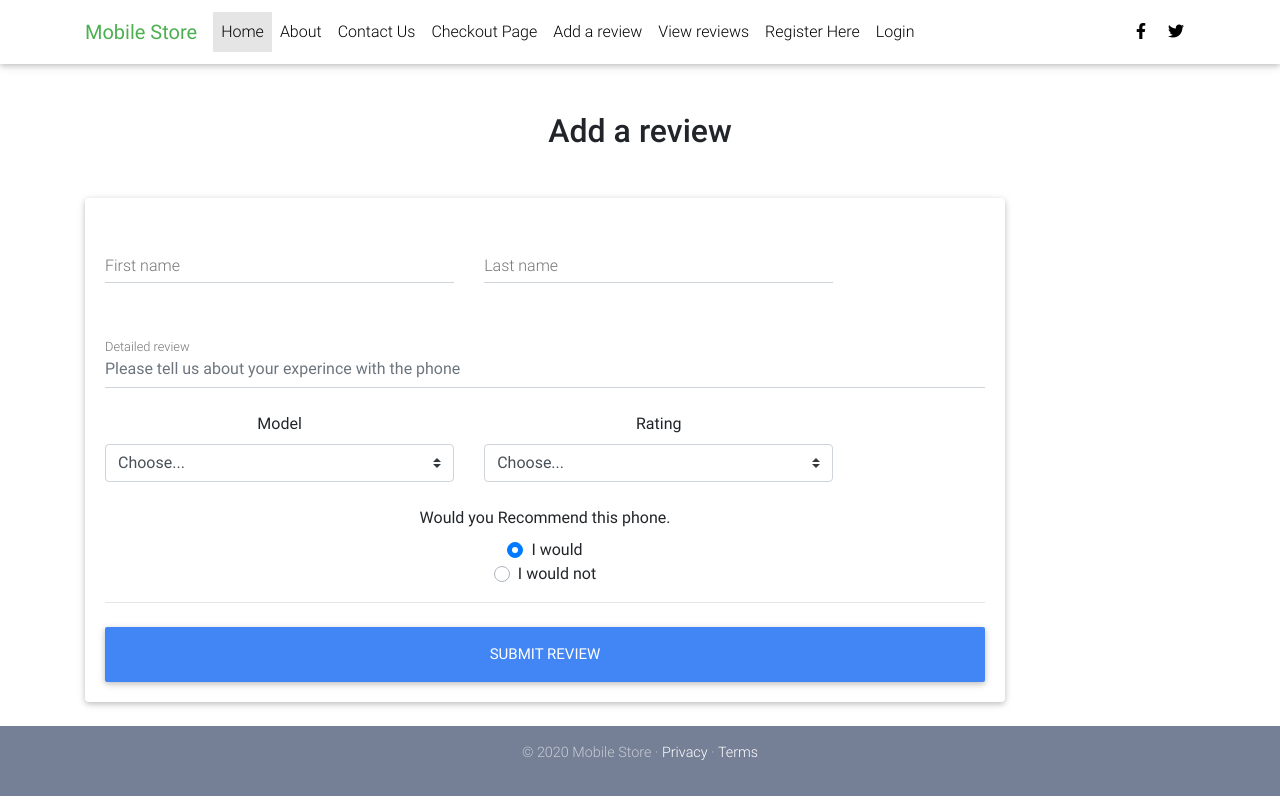
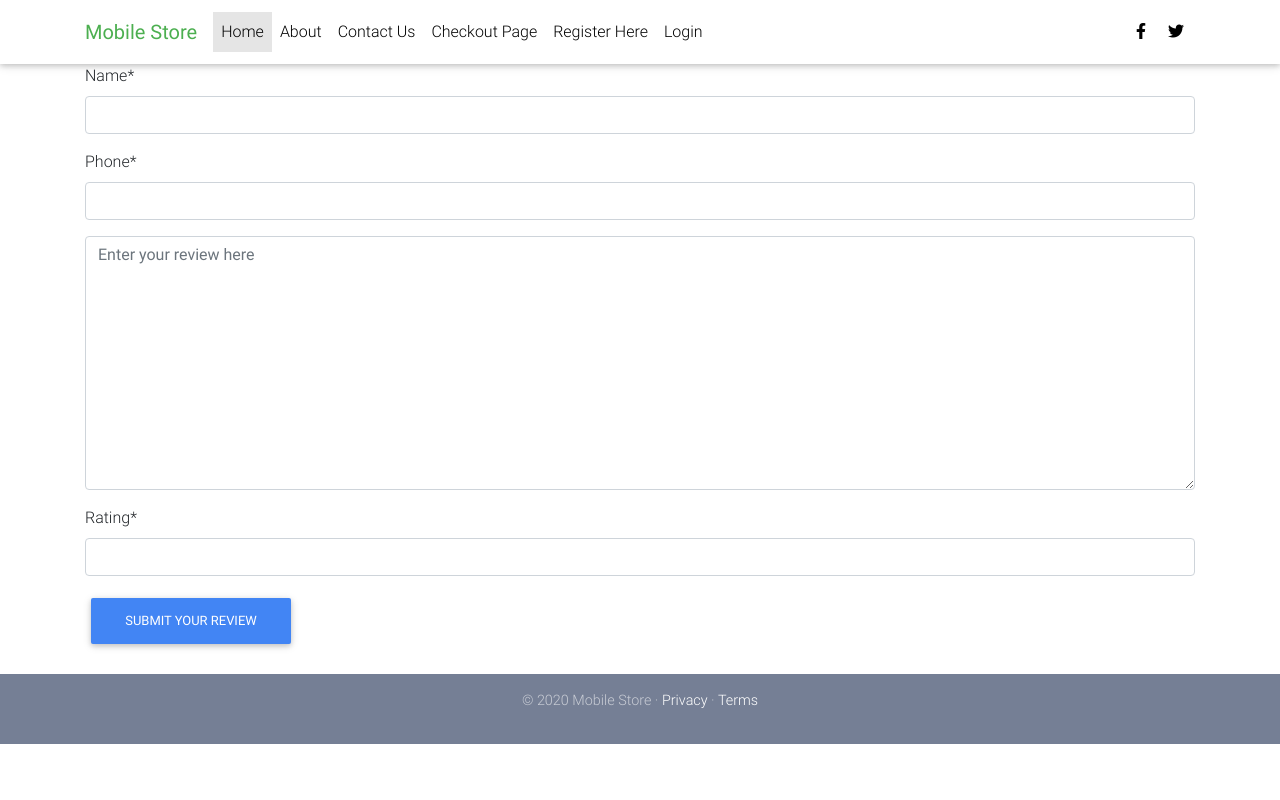
Before and after one commit to craigd00/mobile_store, a Django app: page /mobile_store/reviews/ in a window 1280 px wide. Run offline with Django 3.2, Linux system fonts and the light colour scheme; some libraries are stand-ins or nearby versions.

Commit message:
added basic review

```diff
--- a/mobile_store/admin.py
+++ b/mobile_store/admin.py
@@ -1,7 +1,7 @@
 from django.contrib import admin
 
 from mobile_store.models import Contact
-from mobile_store.models import Item, OrderItem, Order
+from mobile_store.models import Item, OrderItem, Order, Review
 
 # Register your models here.
 
@@ -9,3 +9,4 @@ admin.site.register(Contact)
 admin.site.register(Item)
 admin.site.register(Order)
 admin.site.register(OrderItem)
+admin.site.register(Review)
--- a/mobile_store/forms.py
+++ b/mobile_store/forms.py
@@ -1,7 +1,7 @@
 from django import forms
 
 from django.contrib.auth.models import User
-from mobile_store.models import Contact
+from mobile_store.models import Contact, Review
 
 #form for the contact to submit their feedback using
 class ContactForm(forms.ModelForm):
@@ -21,3 +21,14 @@ class UserForm(forms.ModelForm):
     class Meta:
         model = User
         fields = ('username', 'email', 'password',)
+
+class ReviewForm(forms.ModelForm):
+
+    name = forms.CharField(max_length=Contact.NAME_MAX_LENGTH, label="Name")
+    phone = forms.CharField(max_length=Review.PHONE_MAX_LENGTH,label="Phone")
+    review = forms.CharField(label='', max_length=Review.REVIEW_MAX_LENGTH, widget=forms.Textarea(attrs={'placeholder': 'Enter your review here'}))
+    rating = forms.IntegerField(label="Rating")
+
+    class Meta:
+        model = Review
+        fields = ('name', 'phone', 'review', 'rating',)
--- a/mobile_store/models.py
+++ b/mobile_store/models.py
@@ -25,6 +25,23 @@ class Contact(models.Model):
     surname = models.CharField(max_length=NAME_MAX_LENGTH)
     email = models.EmailField(blank=True)
     feedback = models.CharField(max_length=FEEDBACK_MAX_LENGTH, blank=True)
+    def save(self, *args, **kwargs):
+
+        super(Contact, self).save(*args, **kwargs)
+
+class Review(models.Model):
+    PHONE_MAX_LENGTH = 100
+    REVIEW_MAX_LENGTH = 300
+    NAME_MAX_LENGTH = 128
+
+    name = models.CharField(max_length=NAME_MAX_LENGTH, default="user")
+    phone = models.CharField(max_length=PHONE_MAX_LENGTH)
+    review = models.CharField(max_length=REVIEW_MAX_LENGTH, blank=True)
+    rating = models.IntegerField(default=0)
+    def save(self, *args, **kwargs):
+
+        super(Review, self).save(*args, **kwargs)
+
 
 
 #model for items
--- a/mobile_store/views.py
+++ b/mobile_store/views.py
@@ -1,7 +1,7 @@
 from django.shortcuts import render, get_object_or_404, redirect
 from django.http import HttpResponse, Http404
-from mobile_store.models import Item, Order, OrderItem
-from mobile_store.forms import ContactForm, UserForm
+from mobile_store.models import Item, Order, OrderItem, Review
+from mobile_store.forms import ContactForm, UserForm, ReviewForm
 from django.contrib.auth import authenticate, login, logout
 from django.contrib.auth.decorators import login_required
 from django.contrib.auth.mixins import LoginRequiredMixin
@@ -205,16 +205,6 @@ def about(request):
     return render(request, 'mobile_store/about.html')
 
 
-#takes to reviews page
-
-def reviews(request):
-
-
-    return render(request, 'mobile_store/reviews.html')
-
-def viewreviews(request):
-    return render(request, 'mobile_store/viewreviews.html')
-
 
 #views for contacting the website, sends automated email back to client
 def contact_us(request):
@@ -230,7 +220,12 @@ def contact_us(request):
         email = request.POST.get('email')
         feedback = request.POST.get('feedback')
 
-
+        contact = form.save(commit=False)
+        contact.firstname = firstname
+        contact.surname = surname
+        contact.email = email
+        contact.feedback = feedback
+        contact.save()
 
         subject = "comment"
         comment= firstname + " with the email, " + email + ", sent the following message:\n\n" + feedback + ". We will get back to your message in due course.\n\n" + "Best wishes from the Mobile Store Team";
@@ -254,3 +249,48 @@ def contacting_us(request):
     context_dict = {
         'firstname':firstname}
     return render(request, 'mobile_store/contacting_us.html', context=context_dict)
+
+
+def reviews(request):
+    form = ReviewForm
+    context_dict = {}
+
+
+    form= ReviewForm(request.POST or None)
+    if form.is_valid():
+        name = request.POST.get('name')
+        phone = request.POST.get('phone')
+        review = request.POST.get('review')
+        rating = request.POST.get('rating')
+
+        post = form.save(commit=False)
+        post.name = name
+        post.phone = phone
+        post.review = review
+        post.rating = rating
+        post.save()
+        context_dict['name'] = name
+        context_dict['phone'] = phone
+        context_dict['review'] = review
+        context_dict['rating'] = rating
+
+        return render(request, 'mobile_store/reviews.html')
+
+    else:
+        context_dict={
+            'form':form
+        }
+        return render(request, 'mobile_store/reviews.html', context=context_dict)
+
+
+
+def viewreviews(request):
+    context_dict = {}
+
+    try:
+        reviews = Review.objects.all()
+        context_dict['reviews'] = reviews
+    except Review.DoesNotExist:
+        context_dict['reviews'] = None
+
+    return render(request, 'mobile_store/viewreviews.html', context=context_dict)
--- a/templates/mobile_store/base.html
+++ b/templates/mobile_store/base.html
@@ -59,15 +59,7 @@
             <a class="nav-link waves-effect" href="{% url 'mobile_store:checkout_page' %}" target="_blank">Checkout
               Page</a>
           </li>
-		  <li class="nav-item">
-            <a class="nav-link waves-effect" href="{% url 'mobile_store:reviews' %}">Add a review
-              </a>
-          </li>
-		            </li>
-		  <li class="nav-item">
-            <a class="nav-link waves-effect" href="{% url 'mobile_store:viewreviews' %}">View reviews
-              </a>
-          </li>
+
 
           {% if user.is_authenticated %}
           <li class="nav-item">
@@ -78,11 +70,18 @@
             </a>
           </li>
           <li class="nav-item">
+            <a class="nav-link waves-effect" href="{% url 'mobile_store:reviews' %}">Add a review
+              </a>
+          </li>
+
+		      <li class="nav-item">
+            <a class="nav-link waves-effect" href="{% url 'mobile_store:viewreviews' %}">View reviews
+              </a>
+          </li>
+          <li class="nav-item">
             <a class="nav-link waves-effect" href="/accounts/password/change/">Change Password</a>
           </li>
-          <li class="nav-item">
-            <a class="nav-link waves-effect" href="{% url 'mobile_store:reviews' %}" target="_blank">Reviews</a>
-          </li>
+
           <li class="nav-item">
             <a class="nav-link waves-effect" onclick="LoggedOut()" href="{% url 'auth_logout' %}?next={% url 'mobile_store:index' %}"
               target="_blank">Logout</a>
--- a/templates/mobile_store/reviews.html
+++ b/templates/mobile_store/reviews.html
@@ -7,131 +7,12 @@
 
 {% block body_block %}
 
-  <!--Main layout-->
-
-  <center>
-    <div class="container wow fadeIn">
-
-      <!-- Heading -->
-      <h1 class="my-5 h2 text-center">Add a review</h1>
-
-      <!--Grid row-->
-      <div class="row">
-
-        <!--Grid column-->
-        <div class="col-md-10 mb-10">
-
-          <!--Card-->
-          <div class="card">
-
-            <!--Card content-->
-            <form class="card-body">
-
-              <!--Grid row-->
-              <div class="row">
-
-                <!--Grid column-->
-                <div class="col-md-5 mb-3">
-
-                  <!--firstName-->
-                  <div class="md-form ">
-                    <input type="text" id="firstName" class="form-control">
-                    <label for="firstName" class="">First name</label>
-                  </div>
-
-                </div>
-                <!--Grid column-->
-
-                <!--Grid column-->
-                <div class="col-md-5 mb-3">
-
-                  <!--lastName-->
-                  <div class="md-form">
-                    <input type="text" id="lastName" class="form-control">
-                    <label for="lastName" class="">Last name</label>
-                  </div>
-
-                </div>
-                <!--Grid column-->
-
-              </div>
-
-              <!--detailed_review-->
-              <div class="md-form mb-100">
-                <input type="text" id="detailed_review" class="form-control" placeholder="Please tell us about your experince with the phone">
-                <label for="detailed_review" class="">Detailed review</label>
-              </div>
-
-              <!--Grid row-->
-              <div class="row">
-
-                <!--Grid column-->
-                <div class="col-lg-5 col-md-12 mb-4">
-
-                  <label for="Model">Model</label>
-                  <select class="custom-select d-block w-100" id="Model" required>
-                    <option value="">Choose...</option>
-                    <option>Iphone 11</option><option>Iphone XR<option>Iphone 8<option>Iphone X<option>Iphone 7<option>Samsung Galaxy S8<option>Samsung Galaxy S9
-					<option>Samsung Note 10<option>Huawei P20<option>Huawei 20<option>Google Pixel<option>Sony Xperia T3<option>Lg Stylo 2</option>
-                  </select>
-                  <div class="invalid-feedback">
-                    Please select a valid phone.
-                  </div>
-
-                </div>
-                <!--Grid column-->
-
-                <!--Grid column-->
-                <div class="col-lg-5 col-md-10 mb-10">
-
-                  <label for="rating">Rating</label>
-				  <select class="custom-select d-block w-100" id="rating" required>
-                    <option value="">Choose...</option>
-                    <option>1</option><option>2<option>3<option>4<option>5<option>6<option>7
-					<option>8<option>9<option>10</option>
-                  </select>
-                  <div class="invalid-feedback">
-                    rating between 1-10 required.
-                  </div>
-
-                </div>
-                <!--Grid column-->
-
-              </div>
-              <!--Grid row-->
-			  <div class="col-middle col-md-middle mb-middle">
-
-                  <label for="recommend">Would you Recommend this phone.</label>
-
-                <div class="custom-control custom-radio">
-                  <input id="credit" name="paymentMethod" type="radio" class="custom-control-input" checked required>
-                  <label class="custom-control-label" for="credit">I would</label>
-                </div>
-
-                <div class="custom-control custom-radio">
-                  <input id="debit" name="paymentMethod" type="radio" class="custom-control-input" required>
-                  <label class="custom-control-label" for="debit">I would not</label>
-                </div>
-
-              </div>
-              <hr class="mb-4">
-              <button class="btn btn-primary btn-lg btn-block" type="submit">Submit review</button>
-
-            </form>
-
-          </div>
-          <!--/.Card-->
-
-        </div>
-        <!--Grid column-->
-
-
-      </div>
-      <!--Grid row-->
-
-    </div>
-  </main>
-
-  <!--Main layout-->
+<div class="container">
+  <form action="",  method="POST">
+      {% csrf_token %}
+      {{ form|crispy }}
+      <button class="btn btn-primary" type="submit">Submit your review</button>
+  </form>
+</div>
 
 {% endblock %}
```
Also changed, not shown: population_script.py (+16 -1 lines), templates/mobile_store/viewreviews.html (added, +38 -0 lines), mobile_store/migrations/0025_review.py (added), mobile_store/migrations/0026_auto_20200403_0933.py (added), mobile_store/migrations/0027_review_date.py (added), mobile_store/migrations/0028_remove_review_date.py (added).
